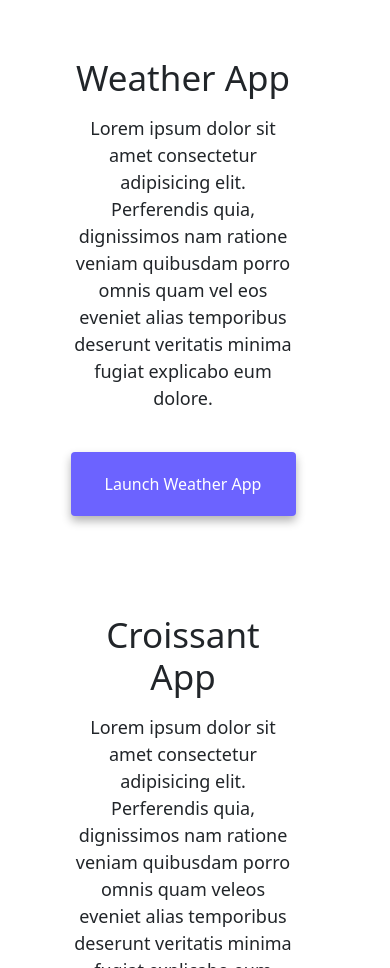
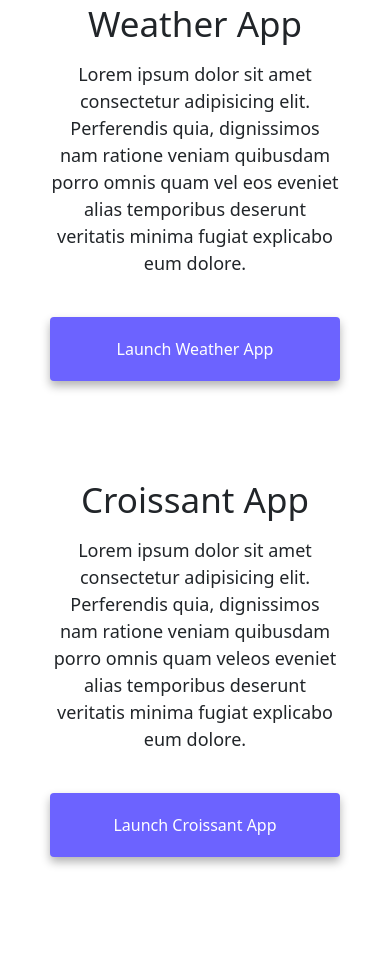
Before and after one commit to pyh198612/Responsive-W3-HW-Advanced-tools, a plain HTML site: page index.html in a window 390 px wide. Shown: the part 1032-2000 px from the top of the page. Drawn offline with nearby package versions, Linux system fonts and the light colour scheme.

Commit message:
Fixed padding for .homepage-apps

```diff
--- a/index.html
+++ b/index.html
@@ -77,8 +77,9 @@
           <a href="#" class="mx-0" title="Bear Project"> Launch Bear App </a>
         </div>
       </div>
+      </div>
 
-
+      <div class="container homepage-apps">
       <div class="row align-items-center mt-5">
         <div class="col-sm-6">
           <h2 class=" mb-3 app-names">Weather App</h2>
@@ -100,7 +101,9 @@
             />
         </div>
       </div>
+      </div>
 
+      <div class="container homepage-apps">
         <div class="row align-items-center mt-5 ">
           <div class="col-sm-6 d-none d-sm-block">
             <img
--- a/style.css
+++ b/style.css
@@ -91,7 +91,7 @@ p {
 
 @media (max-width: 576px) {
   .homepage-apps {
-    max-width: 70%;
+    padding: 0 25px;
   }
 
   h1 {
```
